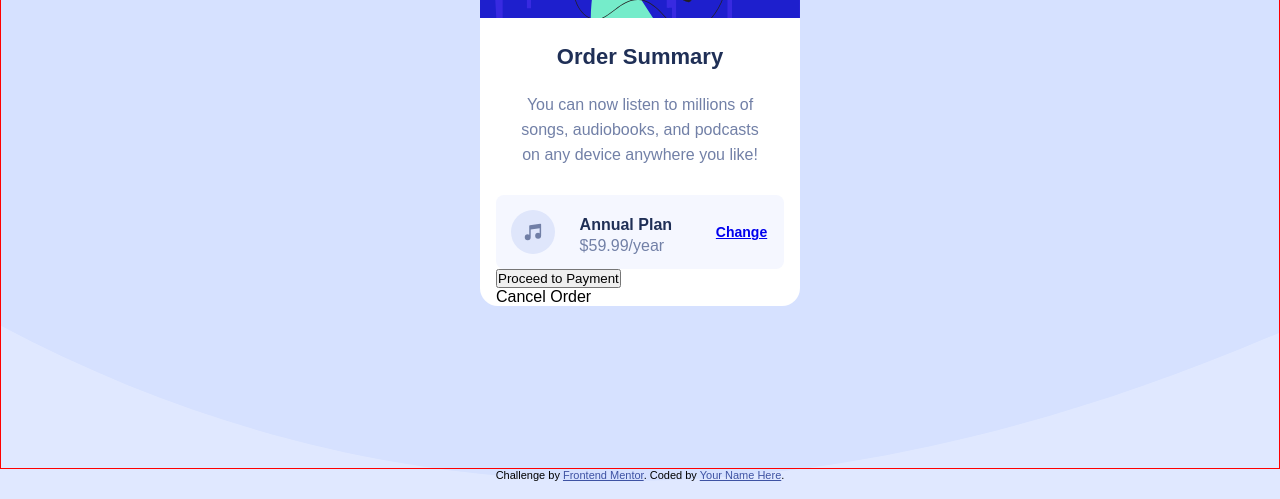
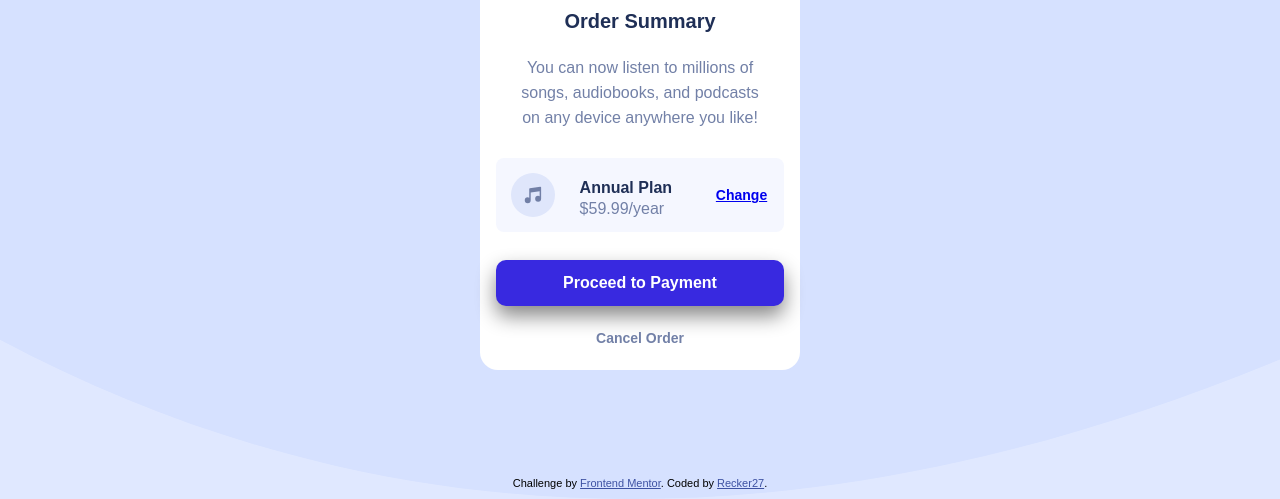
Before and after one commit to Recker27/frontendmentor-order-summary, a plain HTML site: page index.html in a window 1280 px wide. Shown: the part 301-800 px from the top of the page. Drawn offline with Linux system fonts and the light colour scheme.

Commit message:
finished commit

```diff
--- a/index.html
+++ b/index.html
@@ -21,6 +21,10 @@
       .attribution {
         font-size: 11px;
         text-align: center;
+        position: absolute;
+        bottom: 10px;
+        margin: 0 auto;
+        width: 100%;
       }
       .attribution a {
         color: hsl(228, 45%, 44%);
@@ -53,16 +57,18 @@
             </div>
             <a href="#">Change</a>
           </div>
-          <button>Proceed to Payment</button>
-          <p>Cancel Order</p>
+          <button class="button-payment">Proceed to Payment</button>
+          <div class="cancel-order-button">
+            <a href="#" class="button-cancel">Cancel Order</a>
+          </div>
         </div>
       </div>
+      <div class="attribution">
+        Challenge by
+        <a href="https://www.frontendmentor.io?ref=challenge" target="_blank"
+          >Frontend Mentor</a
+        >. Coded by <a href="https://github.com/Recker27">Recker27</a>.
+      </div>
     </main>
-    <div class="attribution">
-      Challenge by
-      <a href="https://www.frontendmentor.io?ref=challenge" target="_blank"
-        >Frontend Mentor</a
-      >. Coded by <a href="#">Your Name Here</a>.
-    </div>
   </body>
 </html>
--- a/style.css
+++ b/style.css
@@ -18,8 +18,7 @@ main {
   display: flex;
   align-items: center;
   justify-content: center;
-  border: 1px solid red;
-  height: 96vh;
+  height: 100vh;
   flex-direction: column;
 }
 
@@ -31,7 +30,6 @@ main {
 
 .card-container {
   width: 90%;
-
   margin: 0 auto;
 }
 
@@ -43,7 +41,7 @@ main {
 
 .card h1 {
   text-align: center;
-  font-size: 22px;
+  font-size: 20px;
   padding: 22px 0;
   font-weight: 900;
   color: hsl(223, 47%, 23%);
@@ -99,3 +97,48 @@ main {
   font-size: 14px;
   font-weight: 700;
 }
+
+.annual-plan a:active {
+  text-decoration: none;
+  color: hsla(245, 75%, 52%, 80%);
+}
+
+.button-payment {
+  color: white;
+  background-color: hsl(245, 75%, 52%);
+  width: 100%;
+  padding: 14px;
+  font-weight: 700;
+  font-size: 16px;
+  border: none;
+  margin-top: 28px;
+  border-radius: 10px;
+  box-shadow: 0 10px 20px #888888;
+  cursor: pointer;
+}
+
+.button-payment:active {
+  background-color: hsla(245, 75%, 52%, 80%);
+  box-shadow: none;
+}
+
+.cancel-order-button {
+  display: flex;
+  justify-content: center;
+  align-items: center;
+  width: 100%;
+}
+
+.button-cancel {
+  text-decoration: none;
+  color: hsl(224, 23%, 55%);
+  display: inline-block;
+  margin: 24px auto;
+  text-align: center;
+  font-weight: 900;
+  font-size: 14px;
+}
+
+.button-cancel:active {
+  color: hsl(223, 47%, 23%);
+}
```
